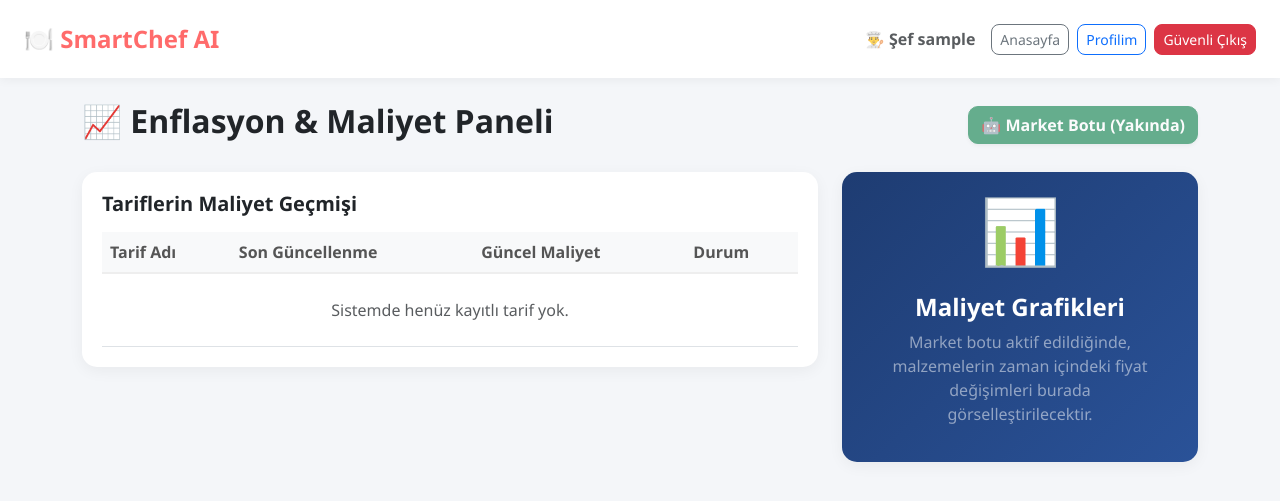
After one commit to yigitkovanc1/SmartChef-AI, a Django app: page /hesap/dashboard/ in a window 1280 px wide. The commit adds this page. Shown: the top 501 px of the page. Run offline with Django 5.2, Linux system fonts and the light colour scheme; the visitor is signed in with stand-in values (Sample User, id 1); data that the repository does not hold is empty.

Commit message:
Maliyet Dashboard'u eklendi, veritabanı modelleri düzeltildi ve anasayfa vitrini aktif edildi

```diff
--- a/accounts/urls.py
+++ b/accounts/urls.py
@@ -1,5 +1,6 @@
 from django.urls import path
 from . import views
+from django.contrib.auth import views as auth_views
 
 urlpatterns = [
     path('kayit/', views.kayit_ol_view, name='kayit_ol'),
@@ -9,4 +10,6 @@ urlpatterns = [
     path('sifremi-unuttum/', views.sifremi_unuttum_view, name='sifremi_unuttum'),
     path('sifre-sifirla/', views.sifre_sifirla_view, name='sifre_sifirla'),
     path('profil/', views.profil_view, name='profil_sayfasi'),
+    path('cikis/', auth_views.LogoutView.as_view(next_page='home'), name='cikis_yap'),
+    path('dashboard/', views.dashboard_view, name='dashboard_sayfasi'),
 ]
--- a/accounts/views.py
+++ b/accounts/views.py
@@ -3,7 +3,7 @@ from django.contrib import messages
 from django.contrib.auth import login, logout
 from django.contrib.auth.decorators import login_required
 from .services import create_user_account, authenticate_user, send_password_reset_code, reset_user_password
-
+from recipes.models import Recipe, RecipeCostHistory
 
 def kayit_ol_view(request):
     if request.method == 'POST':
@@ -22,7 +22,7 @@ def kayit_ol_view(request):
             messages.success(request, mesaj)
             return redirect('giris_yap')
         else:
-            messages.error(request, request)
+            messages.error(request, mesaj)
 
     return render(request, 'accounts/register.html')
 
@@ -50,7 +50,7 @@ def cikis_yap_view(request):
 
 @login_required(login_url='giris_yap')
 def ana_sayfa_view(request):
-    return render(request, 'accounts/chat.html')
+    return render(request, 'home.html')
 
 
 def sifremi_unuttum_view(request):
@@ -105,3 +105,14 @@ def profil_view(request):
     favori_tarifler = [f.recipe for f in favoriler]
 
     return render(request, 'accounts/profile.html', {'favori_tarifler': favori_tarifler})
+
+
+@login_required(login_url='giris_yap')
+def dashboard_view(request):
+    # Veritabanındaki tüm tarifleri ve maliyet geçmişlerini çekiyoruz
+    tarifler = Recipe.objects.all().prefetch_related('cost_history')
+
+    context = {
+        'tarifler': tarifler
+    }
+    return render(request, 'dashboard.html', context)
--- a/smartchef/urls.py
+++ b/smartchef/urls.py
@@ -1,6 +1,8 @@
 from django.contrib import admin
 from django.urls import path, include
 from recipes.views import anasayfa_view  # YENİ: Kendi yazdığımız fonksiyonu çağırdık
+from django.conf import settings
+from django.conf.urls.static import static
 
 urlpatterns = [
     path('admin/', admin.site.urls),
@@ -11,4 +13,11 @@ urlpatterns = [
     path('chat/', include('chats.urls')),
     path('hesap/', include('accounts.urls')),
     path('tarifler/', include('recipes.urls')),
+
+    path('admin/', admin.site.urls),
+    path('', include('recipes.urls')), # Veya senin anasayfa yönlendirmen
+    # ... senin diğer yolların ...
 ]
+
+if settings.DEBUG:
+    urlpatterns += static(settings.MEDIA_URL, document_root=settings.MEDIA_ROOT)
--- /dev/null
+++ b/templates/dashboard.html
@@ -0,0 +1,103 @@
+<!DOCTYPE html>
+<html lang="tr">
+<head>
+    <meta charset="UTF-8">
+    <meta name="viewport" content="width=device-width, initial-scale=1.0">
+    <title>Maliyet Analizi - SmartChef</title>
+    <link href="https://cdn.jsdelivr.net/npm/bootstrap@5.3.0/dist/css/bootstrap.min.css" rel="stylesheet">
+    <!-- Chart.js Grafikleri İçin -->
+    <script src="https://cdn.jsdelivr.net/npm/chart.js"></script>
+    <style>
+        body { background-color: #f4f6f9; font-family: 'Segoe UI', Tahoma, sans-serif; }
+        .navbar-custom { background-color: white; box-shadow: 0 2px 10px rgba(0,0,0,0.05); }
+        .brand-text { color: #ff6b6b; font-weight: 800; font-size: 1.5rem; text-decoration: none;}
+        .dashboard-card { border-radius: 15px; border: none; box-shadow: 0 4px 15px rgba(0,0,0,0.05); background-color: white; padding: 20px;}
+        .table-custom { margin-bottom: 0; }
+        .table-custom th { background-color: #f8f9fa; color: #555; border-bottom: 2px solid #eee; }
+        .cost-badge { background-color: #e3f2fd; color: #0d47a1; font-weight: bold; padding: 5px 10px; border-radius: 8px; }
+    </style>
+</head>
+<body>
+
+    <!-- NAVBAR -->
+    <nav class="navbar navbar-expand-lg navbar-custom py-3 mb-4">
+        <div class="container-fluid px-4">
+            <a class="navbar-brand brand-text" href="/">🍽️ SmartChef AI</a>
+            <div class="ms-auto d-flex align-items-center">
+                {% if request.user.is_authenticated %}
+                    <span class="me-3 fw-bold text-muted">👨‍🍳 Şef {{ request.user.username }}</span>
+                    <a href="/" class="btn btn-outline-secondary btn-sm me-2" style="border-radius: 8px;">Anasayfa</a>
+                    <a href="/hesap/profil/" class="btn btn-outline-primary btn-sm me-2" style="border-radius: 8px;">Profilim</a>
+                    <form action="{% url 'cikis_yap' %}" method="post" style="display: inline; margin: 0;">
+                        {% csrf_token %}
+                        <button type="submit" class="btn btn-danger btn-sm" style="border-radius: 8px;">Güvenli Çıkış</button>
+                    </form>
+                {% endif %}
+            </div>
+        </div>
+    </nav>
+
+    <div class="container">
+        <div class="d-flex justify-content-between align-items-center mb-4">
+            <h2 class="fw-bold text-dark">📈 Enflasyon & Maliyet Paneli</h2>
+            <button class="btn btn-success fw-bold shadow-sm" style="border-radius: 10px;" disabled>
+                🤖 Market Botu (Yakında)
+            </button>
+        </div>
+
+        <div class="row">
+            <!-- Sol Taraf: Tarifler Tablosu -->
+            <div class="col-lg-8 mb-4">
+                <div class="dashboard-card">
+                    <h5 class="fw-bold mb-3">Tariflerin Maliyet Geçmişi</h5>
+                    <div class="table-responsive">
+                        <table class="table table-hover table-custom align-middle">
+                            <thead>
+                                <tr>
+                                    <th>Tarif Adı</th>
+                                    <th>Son Güncellenme</th>
+                                    <th>Güncel Maliyet</th>
+                                    <th>Durum</th>
+                                </tr>
+                            </thead>
+                            <tbody>
+                                {% for tarif in tarifler %}
+                                <tr>
+                                    <td class="fw-bold text-secondary">{{ tarif.title }}</td>
+                                    <!-- Eğer tarifin maliyet geçmişi varsa en sonuncuyu alıyoruz -->
+                                    {% with son_maliyet=tarif.cost_history.first %}
+                                        {% if son_maliyet %}
+                                            <td class="text-muted">{{ son_maliyet.date_recorded|date:"d M Y" }}</td>
+                                            <td><span class="cost-badge">{{ son_maliyet.total_cost }} ₺</span></td>
+                                            <td><span class="badge bg-success">Güncel</span></td>
+                                        {% else %}
+                                            <td class="text-muted">-</td>
+                                            <td><span class="badge bg-light text-dark border">Hesaplanmadı</span></td>
+                                            <td><span class="badge bg-warning text-dark">Bot Bekleniyor</span></td>
+                                        {% endif %}
+                                    {% endwith %}
+                                </tr>
+                                {% empty %}
+                                <tr>
+                                    <td colspan="4" class="text-center py-4 text-muted">Sistemde henüz kayıtlı tarif yok.</td>
+                                </tr>
+                                {% endfor %}
+                            </tbody>
+                        </table>
+                    </div>
+                </div>
+            </div>
+
+            <!-- Sağ Taraf: Grafik Alanı (Bot gelince dolacak) -->
+            <div class="col-lg-4 mb-4">
+                <div class="dashboard-card h-100 d-flex flex-column justify-content-center align-items-center text-center" style="background: linear-gradient(135deg, #1e3c72, #2a5298); color: white;">
+                    <h1 style="font-size: 4rem;">📊</h1>
+                    <h4 class="fw-bold mt-3">Maliyet Grafikleri</h4>
+                    <p class="text-white-50 px-3">Market botu aktif edildiğinde, malzemelerin zaman içindeki fiyat değişimleri burada görselleştirilecektir.</p>
+                </div>
+            </div>
+        </div>
+    </div>
+
+</body>
+</html>
```
Also changed, not shown: accounts/templates/accounts/profile.html (+21 -5 lines), recipes/models.py (+11 -0 lines), smartchef/settings.py (+4 -4 lines), templates/chat.html (+19 -5 lines), templates/home.html (+32 -9 lines), media/tarif_fotograflari/3d9ae701d159ef565e935d66bb7114bb0b62421e.avif (added), media/tarif_fotograflari/5d39603055427e22646f5eea.webp (added), media/tarif_fotograflari/csm_F1021-recipe-page-tacos-filled-with-pork-and-pickled-onions_Mobi_Aavj2o0.webp (added), media/tarif_fotograflari/images.webp (added), media/tarif_fotograflari/images_1.webp (added), media/tarif_fotograflari/indir.jpg (added), media/tarif_fotograflari/menemen-turkish-scrambled-eggs-31-500x500.jpg (added), recipes/migrations/0003_recipe_image.py (added), recipes/migrations/0004_recipecosthistory.py (added).
